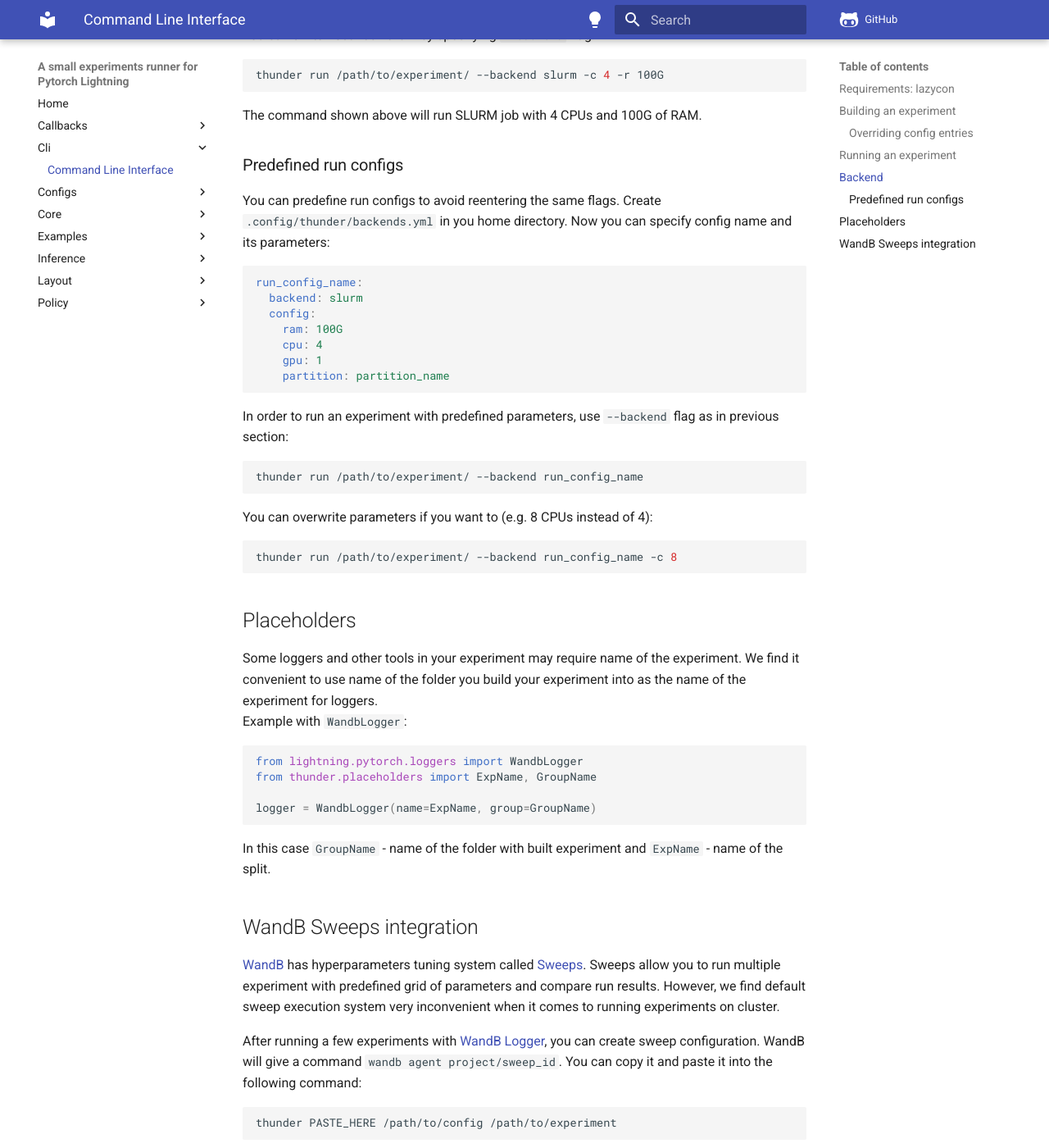
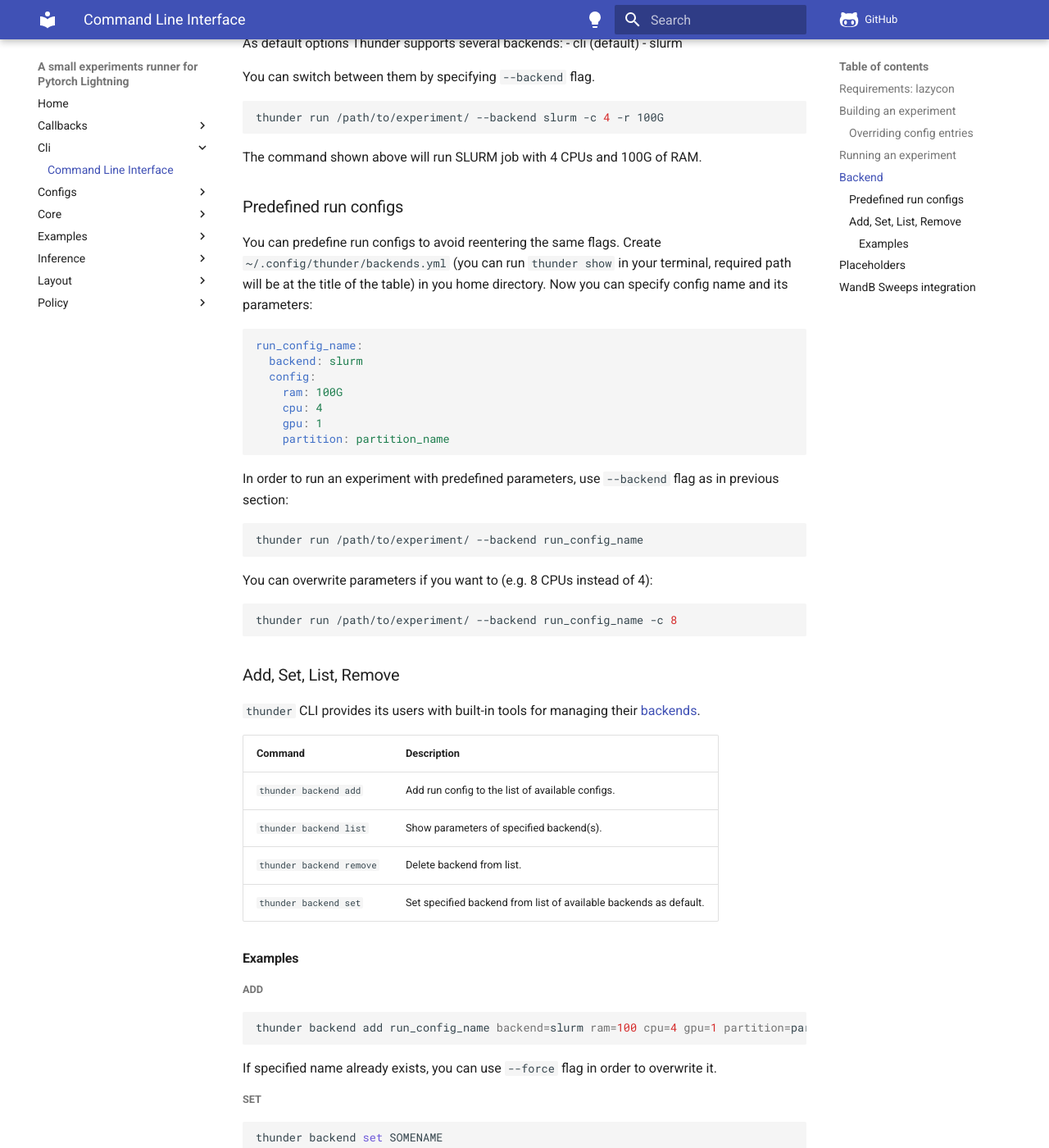
Before and after one commit to neuro-ml/thunder, an MkDocs documentation site: the page built from docs/cli/index.md, in a window 1280 px wide and 1400 px high, scrolled down 1337 px. Shown: the whole window at 82% size. Built offline with MkDocs 1.6.1 and Material for MkDocs 9.7.7, drawn with Linux system fonts in a browser that asks for light colours; comment, search, counter and statistics services are not loaded; the version menu is left out; some of the changed text lies outside the part shown.

Commit message:
docs for `thunder backend`

````diff
--- a/docs/cli/index.md
+++ b/docs/cli/index.md
@@ -13,6 +13,9 @@
 thunder build /path/to/config /path/to/experiment
 ```
 It will create a folder with built configs in it.
+If `/path/to/experiment` already exists, thunder raises error.
+In order to overwrite existing directory use `--overwrite` / `-o` flags.
+
 ### Overriding config entries
 While conducting experiments one can find themselves in constant need of
 changing significant number of parameters. But it is not convenient to always do
@@ -29,7 +32,6 @@
 thunder build /path/to/config /path/to/experiment -u batch_size=2 -u lr=0.001
 ```
 `batch_size` and `lr` will be assigned 2 and 0.001 respectively.
-
 ## Running an experiment
 You can run built experiment by executing the next command:
 ```bash
@@ -51,7 +53,8 @@
 
 ### Predefined run configs
 You can predefine run configs to avoid reentering the same flags.
-Create `.config/thunder/backends.yml` in you home directory.
+Create `~/.config/thunder/backends.yml` (you can run `thunder show` in your terminal,
+required path will be at the title of the table) in you home directory.
 Now you can specify config name and its parameters:
 ```yaml
 run_config_name:
@@ -64,12 +67,51 @@
 ```
 In order to run an experiment with predefined parameters,
 use `--backend` flag as in previous section:
+
 ```bash
 thunder run /path/to/experiment/ --backend run_config_name
 ```
 You can overwrite parameters if you want to (e.g. 8 CPUs instead of 4):
 ```bash
 thunder run /path/to/experiment/ --backend run_config_name -c 8
+```
+
+### Add, Set, List, Remove
+`thunder` CLI provides its users with built-in tools for managing their [backends](./#backend).
+
+| Command                  | Description                                                       |
+|--------------------------|-------------------------------------------------------------------|
+| `thunder backend add`    | Add run config to the list of available configs.                  |
+| `thunder backend list`   | Show parameters of specified backend(s).                          |
+| `thunder backend remove` | Delete backend from list.                                         |
+| `thunder backend set`     | Set specified backend from list of available backends as default. |
+
+#### Examples
+##### add
+
+```bash
+thunder backend add run_config_name backend=slurm ram=100 cpu=4 gpu=1 partition=partition_name
+```
+If specified name already exists, you can use `--force` flag in order to overwrite it.
+
+##### set
+```bash
+thunder backend set SOMENAME
+thunder backend list
+```
+
+##### list
+```bash
+thunder backend list NAME1 NAME2
+*shows backends with specified names*
+
+thunder backend list
+*shows all backends*
+```
+
+##### remove
+```bash
+thunder backend remove SOMENAME
 ```
 
 
````
